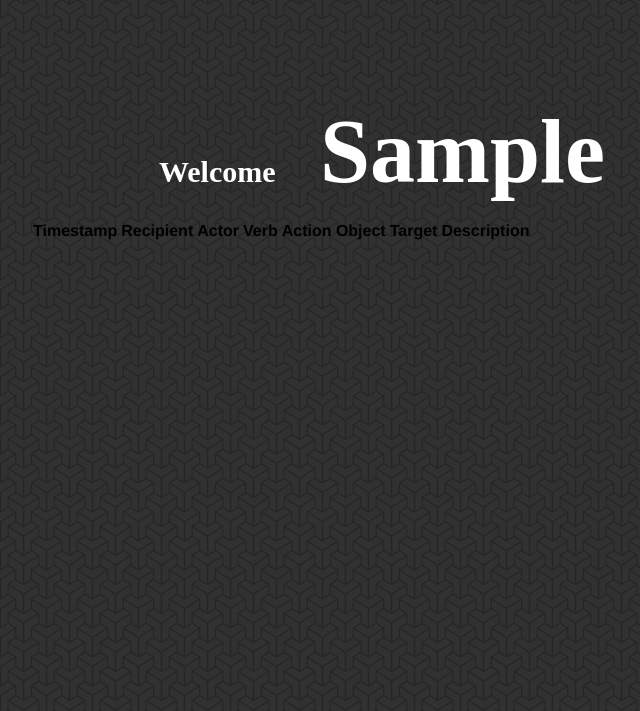
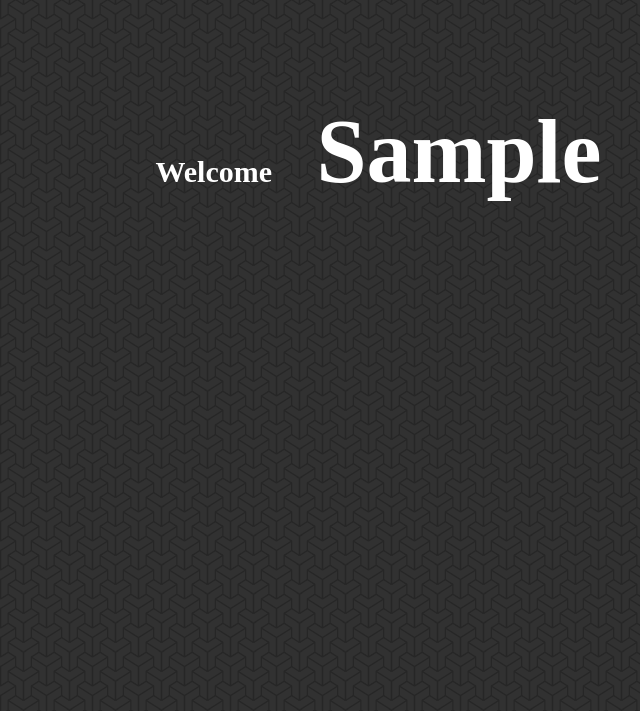
Before and after one commit to ankushrgv/notification, a Django app: page / in a window 1280 px wide. Shown: the part 75-786 px from the top of the page, without its empty margins (0-640 px from the left). Run offline with Django 3.2, Linux system fonts and the light colour scheme; the visitor is signed in with stand-in values (Sample User, id 1); data comes from the database, SQL or seed files in the repository; data that the repository does not hold is empty; parts of the project's set-up code (start-up, migrations or seed data) failed here and were passed over; some libraries are stand-ins or nearby versions.

Commit message:
New notifications adding to the drop down box - frontend changes

```diff
--- a/apps/notifications/views.py
+++ b/apps/notifications/views.py
@@ -5,6 +5,7 @@ from django.views.generic.base import TemplateView
 
 from apps.notifications import models
 
+import datetime
 import json
 import redis
 
@@ -63,17 +64,24 @@ def on_notification_post_save(sender, created, **kwargs):
 		print "Recipient: %s" % recipient.id
 
 		# for session in recipient.session_set.all():
+		datetime.timedelta(0,5,30)
+		t = notification.time_of_creation
+		t = t + datetime.timedelta(hours=5, minutes=30)
+		t = str(t)
+		t = t[:-13]
+
+		notifier_name = notification.notifier.first_name + " " + notification.notifier.last_name
+		print " notifier name = ", notifier_name
+
 		redis_client.publish(
 			'notifications.%s' % recipient.id,
 			json.dumps(
 				dict(
-					# timestamp=notification.time_of_creation,
-					recipient=notification.notified_user.username,
-					actor=notification.notifier.username,
+					timestamp=t,
+					recipient=notification.notified_user.id,
+					actor=notifier_name,
 					verb=notification.notification_type,
 					action_object=notification.notification_media,
-					# target=notification.target,
-					# description=notification.description
 				)
 			)
 		)
--- a/static/css/main.css
+++ b/static/css/main.css
@@ -240,6 +240,7 @@ input#login-button{
 	display: inline-block;
 	margin-top: 5px;
 	margin-bottom: 5px;
+	margin-right: 7px
 }
 
 .notification-container p{
--- a/static/js/main.js
+++ b/static/js/main.js
@@ -22,22 +22,29 @@ $(document).on('ready', function(){
     socket.on('message', function(message) {
         var message_json = jQuery.parseJSON(message);
 
-        $("#unread_count").text(message_json.unread_count);
+        // $("#unread_count").text(message_json.unread_count);
 
         // if ("mark_as_read" in message_json) {
         //     $("#notifications-table tbody").empty();
         // } else {
-            var $tr = $("<tr>");
-            // $tr.append($("<td>").text(message_json.timestamp));
-            $tr.append($("<td>").text(message_json.recipient));
-            $tr.append($("<td>").text(message_json.actor));
-            $tr.append($("<td>").text(message_json.verb));
-            $tr.append($("<td>").text(message_json.action_object));
-            // $tr.append($("<td>").text(message_json.target));
-            // $tr.append($("<td>").text(message_json.description));
 
-            $("#notifications-table tbody").prepend($tr);
-        // }
+        // $container = $('.notifications-items');
+
+        var f = document.createDocumentFragment();
+
+        var l = document.createElement('li');
+        $(l).attr('id', 'unread');
+
+        $(l).append($("<h3>").text(message_json.actor));
+        // $(l).append($("<h3>").text("  "));
+        $(l).append($("<h4>").text(message_json.verb));
+        $(l).append($("<h4>").text("your"));
+        $(l).append($("<h4>").text(message_json.action_object));
+        $(l).append($("<p>").text(message_json.timestamp));
+
+        f.appendChild(l);
+        $('.notifications-items').prepend(f);
+
     });
 
  	$('#arrow').hide();
--- a/templates/notifications/index.html
+++ b/templates/notifications/index.html
@@ -14,31 +14,6 @@
 		<div class="home-container">
 			<h3>Welcome</h3> <h4> {{user.first_name}} </h4>
 		</div>
-
-		<table id="notifications-table" class="table table-bordered">
-                <thead>
-                    <tr>
-                        <th>Timestamp</th>
-                        <th>Recipient</th>
-                        <th>Actor</th>
-                        <th>Verb</th>
-                        <th>Action Object</th>
-                        <th>Target</th>
-                        <th>Description</th>
-                    </tr>
-                </thead>
-                <tbody>
-                    {% for notification in notifications %}
-                    <tr>
-                        {# <td>{{ notification.timestamp|date:"c" }}</td> #}
-                        <td>{{ notification.recipient|default:"" }}</td>
-                        <td>{{ notification.actor|default:"" }}</td>
-                        <td>{{ notification.verb|default:"" }}</td>
-                        <td>{{ notification.action_object|default:"" }}</td>
-                    </tr>
-                    {% endfor %}
-                </tbody>
-            </table>
 	</div>
 	<div class="arrow" id="arrow">
 		<img src="{% static 'images/uparrow.png' %}" height="50px" width="50px"></img>
@@ -52,7 +27,7 @@
 			    <ul class="notifications-items">
 			    	{% for item in notifications%}
 			    		{% if item.status == 0 %}
-			    			<li id="unread">
+			    			<li id="read">
 			    		{% else %}
 				    		<li id="read">
 			    		{% endif %}
```
